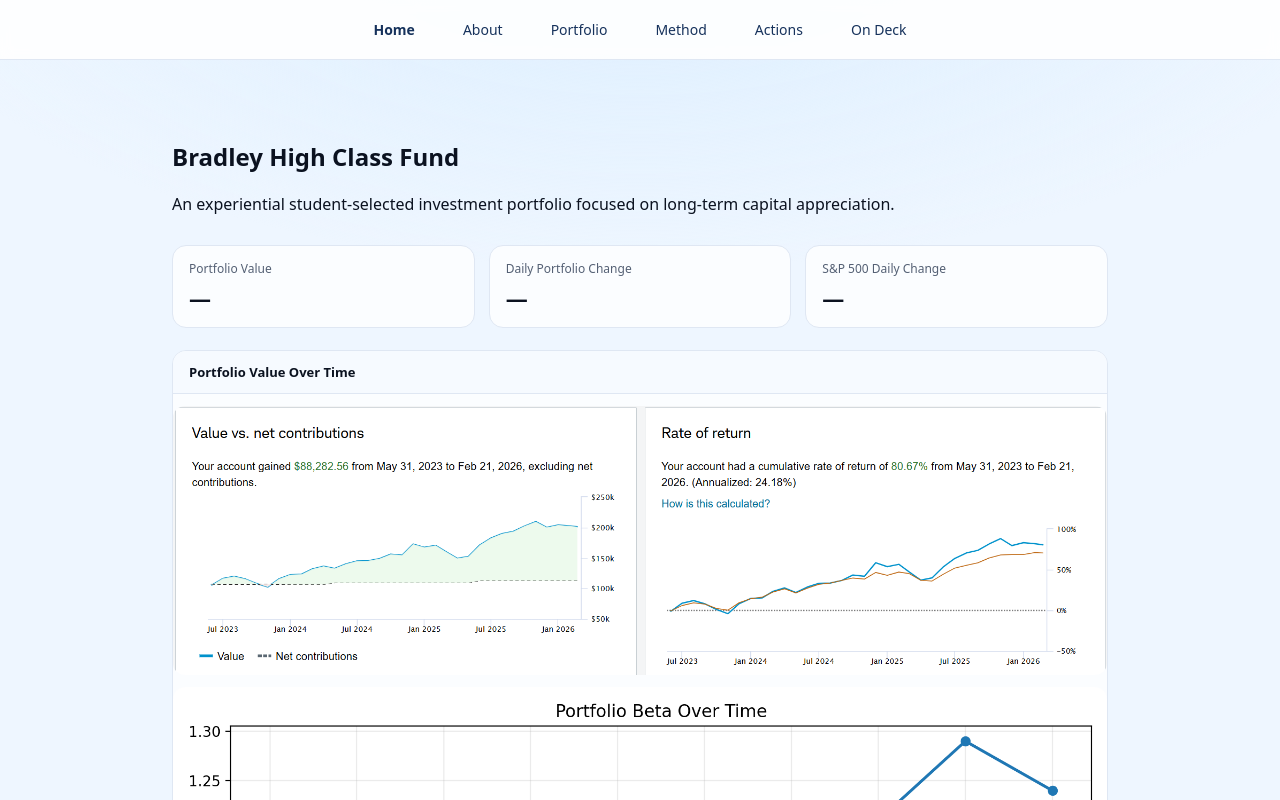
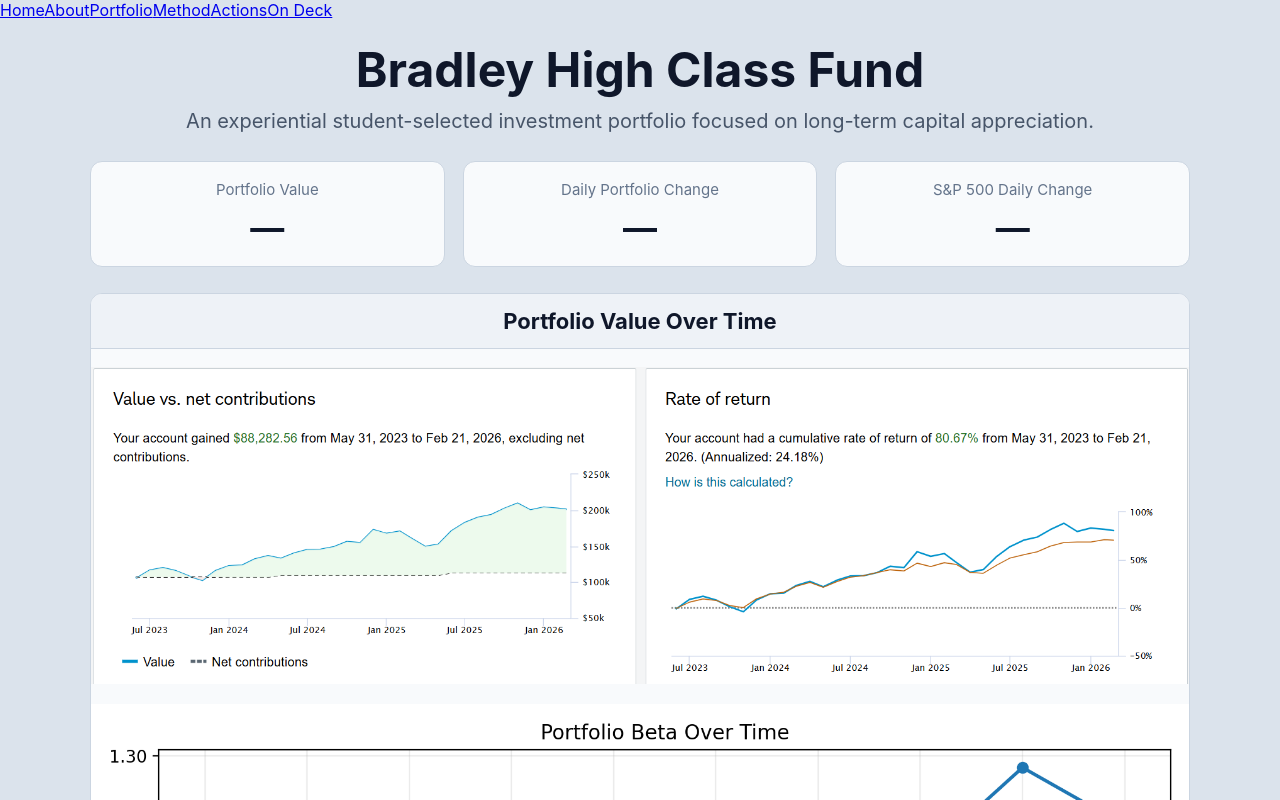
Before and after one commit to bradleyhighclassfund/bradleyhighclassfund, a Next.js app: page / in a window 1280 px wide. Shown: the top 800 px of the page. Built offline with nearby package versions, Linux system fonts and the light colour scheme; no server answers.

Commit message:
Update globals.css

```diff
--- a/app/globals.css
+++ b/app/globals.css
@@ -1,214 +1,129 @@
-/* ---------- GLOBAL RESET ---------- */
-
+/* ===== Reset / Base ===== */
 * {
   box-sizing: border-box;
+  margin: 0;
+  padding: 0;
 }
 
 html, body {
-  height: 100%;
+  font-family: -apple-system, BlinkMacSystemFont, "Segoe UI", Roboto, Arial, sans-serif;
+  background: #dbe3ec;
+  color: #0f172a;
 }
 
-body {
-  margin: 0;
-  font-family: ui-sans-serif, system-ui, -apple-system, Segoe UI, Roboto, Arial, sans-serif;
-  color: #0b1220;
-
-  /* Soft professional background */
-  background:
-    radial-gradient(1100px 500px at 50% -80px, #dbeeff 0%, rgba(219,238,255,0) 70%),
-    #eef6ff;
-
-  overflow-x: hidden;
-}
-
-/* ---------- TOP NAVIGATION ---------- */
-
-.top-nav {
-  background: rgba(255, 255, 255, 0.9);
-  backdrop-filter: blur(6px);
-  border-bottom: 1px solid #dfe7f3;
-}
-
-.top-nav-inner {
-  max-width: 980px;
-  margin: 0 auto;
-  padding: 14px 22px;
+/* ===== Layout ===== */
+.homeShell {
+  min-height: 100vh;
+  padding: 20px;
   display: flex;
   justify-content: center;
 }
 
-.top-nav nav {
-  display: flex;
-  gap: 28px;
+.hero {
+  width: 100%;
+  max-width: 1100px;
 }
 
-.top-nav a {
-  font-size: 14px;
-  font-weight: 500;
-  color: #16325c;
-  text-decoration: none;
-  padding: 6px 10px;
-  border-radius: 8px;
+/* ===== Title Section ===== */
+.title {
+  text-align: center;
+  font-size: 48px;
+  font-weight: 700;
+  margin-bottom: 10px;
 }
 
-.top-nav a:hover {
-  background: rgba(22, 50, 92, 0.07);
+.subtitle {
+  text-align: center;
+  font-size: 20px;
+  color: #475569;
+  margin-bottom: 28px;
 }
 
-/* Slight emphasis on Home */
-.top-nav nav a:first-child {
-  font-weight: 600;
+/* ===== KPI Row ===== */
+.kpiRow {
+  display: grid;
+  grid-template-columns: repeat(3, 1fr);
+  gap: 18px;
+  margin-bottom: 26px;
 }
 
-/* ---------- PAGE CONTAINER ---------- */
-
-.page-wrap {
-  max-width: 980px;
-  margin-left: auto;
-  margin-right: auto;
-}
-
-/* ---------- HOMEPAGE LAYOUT ---------- */
-
-.homeShell {
-  max-width: 980px;
-  margin: 0 auto;
-  padding: 60px 22px 40px;
-}
-
-.homeCard {
-  background: white;
-  border: 1px solid #dfe7f3;
-  border-radius: 18px;
-  box-shadow: 0 18px 45px rgba(10, 30, 60, 0.12);
-  padding: 46px 46px 40px;
-}
-
-/* Centering helper */
-.centered {
+.kpi {
+  background: #f8fafc;
+  border: 1px solid #cbd5e1;
+  border-radius: 12px;
+  padding: 18px;
   text-align: center;
 }
 
-/* ---------- TYPOGRAPHY ---------- */
-
-.homeTitle {
-  margin: 0 0 12px;
-  font-size: 44px;
-  line-height: 1.05;
-  letter-spacing: -0.03em;
+.kpiLabel {
+  font-size: 15px;
+  color: #64748b;
+  margin-bottom: 8px;
 }
 
-.homeSubtitle {
-  margin: 0 auto;
-  max-width: 720px;
-  font-size: 16px;
-  line-height: 1.6;
-  color: #546074;
+.kpiValue {
+  font-size: 34px;
+  font-weight: 700;
 }
 
-/* ---------- KPI STRIP ---------- */
-
-.kpiRow {
-  margin-top: 30px;
-  display: grid;
-  grid-template-columns: repeat(3, minmax(0, 1fr));
-  gap: 14px;
+.kpiValue.pos {
+  color: #166534;
 }
 
-.kpi {
-  border: 1px solid #dfe7f3;
-  border-radius: 14px;
-  padding: 14px 16px;
-  background: #fbfdff;
+.kpiValue.neg {
+  color: #b91c1c;
 }
 
-.kpiLabel {
-  font-size: 12px;
-  color: #546074;
-  margin-bottom: 6px;
-}
-
-/* CRITICAL: unified typography */
-.kpiValue {
-  font-family: ui-sans-serif, system-ui, -apple-system, Segoe UI, Roboto, Arial, sans-serif;
-  font-size: 22px;
-  font-weight: 650;
-  letter-spacing: -0.01em;
-}
-
-/* Muted KPI values (S&P tile consistency fix) */
-.kpiMuted {
-  font-family: inherit;
-  font-size: 22px;
-  font-weight: 650;
-  opacity: 0.75;
-}
-
-/* ---------- CHART CONTAINER ---------- */
-
+/* ===== Chart Container ===== */
 .chartBox {
-  margin-top: 22px;
-  border: 1px solid #dfe7f3;
-  border-radius: 14px;
+  background: #f8fafc;
+  border: 1px solid #cbd5e1;
+  border-radius: 12px;
   overflow: hidden;
-  background: #fbfdff;
+  padding-bottom: 16px;
 }
 
 .chartHeader {
-  padding: 12px 16px;
-  font-size: 13px;
-  font-weight: 600;
-  border-bottom: 1px solid #dfe7f3;
-  background: #f6faff;
+  text-align: center;
+  font-size: 22px;
+  font-weight: 700;
+  padding: 14px;
+  border-bottom: 1px solid #cbd5e1;
+  background: #eef2f7;
 }
 
-.chartPlaceholder {
-  padding: 28px 16px 34px;
-  font-size: 14px;
-  color: #546074;
+/* ===== Images (Performance + Beta) ===== */
+.performanceImage {
+  width: 100%;
+  max-width: 1100px;   /* controls figure size */
+  display: block;
+  margin: 18px auto 0 auto;
 }
 
-.chartNote {
-  padding: 10px 16px 16px;
-  font-size: 12px;
-  color: #546074;
-  border-top: 1px solid #dfe7f3;
-  background: #fbfdff;
+/* spacing between the two charts */
+.performanceImage + .performanceImage {
+  margin-top: 20px;
 }
 
-/* ---------- PERFORMANCE IMAGE PANEL ---------- */
-
-.performanceImage {
-  width: 100%;
-  height: auto;
-  display: block;
-  margin-top: 12px;
-  border-radius: 12px;
-}
-
-/* ---------- FOOTER ---------- */
-
-.site-footer {
-  margin: 26px auto 0;
-  max-width: 980px;
-  padding: 16px 22px 28px;
-  font-size: 12px;
-  line-height: 1.45;
-  color: #4f5f77;
-}
-
-/* ---------- RESPONSIVE ---------- */
-
-@media (max-width: 720px) {
-  .homeCard {
-    padding: 30px 18px;
-  }
-
-  .homeTitle {
-    font-size: 34px;
-  }
-
+/* ===== Responsive ===== */
+@media (max-width: 900px) {
   .kpiRow {
     grid-template-columns: 1fr;
   }
+
+  .title {
+    font-size: 36px;
+  }
+
+  .subtitle {
+    font-size: 18px;
+  }
+
+  .kpiValue {
+    font-size: 28px;
+  }
+
+  .chartHeader {
+    font-size: 18px;
+  }
 }
```
